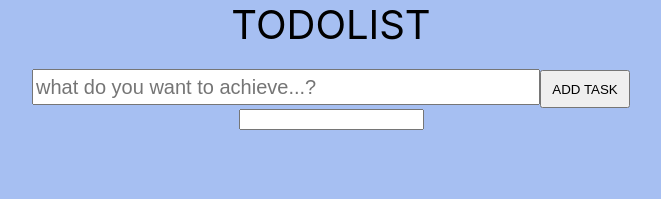
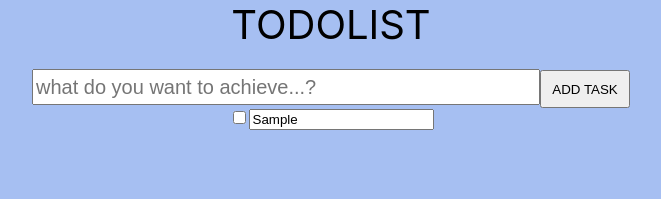
Before and after one commit to chetansource/react-redis-express, a React (Create React App) app: page / in a window 1280 px wide. Both pictures are taken after typing "Sample" into the empty fields and a click on the button "ADD TASK". Shown: the top 199 px of the page, without its empty margins (309-970 px from the left). Built offline with nearby package versions, Linux system fonts and the light colour scheme.

Commit message:
fixed the rendering error, added  dropdown box with elemets init

```diff
--- a/src/components/TodoForm.js
+++ b/src/components/TodoForm.js
@@ -3,30 +3,29 @@ import React from 'react'
 import './TodoForm.css'
 import TodoItem from './TodoItem.js'
 
+let id = 0
+
 function TodoForm() {
-    let id = 0
     const [inputText, setInputText] = useState('')
     const [todos, setTodos] = useState([])
-    function handleSubmit(event) {
+
+    function addTodo(event) {
         event.preventDefault()
+        console.log(inputText)
+        if (inputText.trim() === '') return
+        todos.push({
+            id: id++,
+            title: inputText,
+            checkbox: false,
+            notes: '',
+            priority: ''
+        })
+        // console.log('after adding', todos)
+        setInputText('')
     }
 
-    function addTodo() {
-        setTodos([
-            ...todos,
-            {
-                id: id++,
-                title: inputText,
-                notes: '',
-                dueDate: new Date(),
-                priority: ''
-            }
-        ])
-        console.log(todos)
-        setInputText('')
-    }
     return (
-        <form onSubmit={handleSubmit}>
+        <form>
             <input
                 className='title'
                 type='text'
@@ -40,15 +39,9 @@ function TodoForm() {
             </button>
             <div>
                 {todos.map((todo) => (
-                    <TodoItem key={todo.id} todoInfo={todo} />
+                    <TodoItem key={todo.id} todo={todo} />
                 ))}
             </div>
-
-            {/* <div>
-                {todos.map((todo) => (
-                    <li key={todo.id}>{todo.title}</li>
-                ))}
-            </div> */}
         </form>
     )
 }
--- /dev/null
+++ b/src/components/TodoItem.css
@@ -0,0 +1,3 @@
+.fff{
+    background: yellow;
+}
--- a/src/components/TodoItem.js
+++ b/src/components/TodoItem.js
@@ -1,16 +1,48 @@
-import React from 'react'
-function TodoItem(todo) {
-    // console.log('todo:', todo)
-    // const [todo2, setTodo2] = useState({})
+import React, { useState } from 'react'
+import './TodoItem.css'
+function TodoItem(props) {
+    const optionList = ['none', 'low', 'medium', 'high']
+    const [priority, setPriority] = useState('none')
+    function handlePriority(e) {
+        setPriority(e.target.value)
+    }
+    const [dropDown, setDropDown] = useState(false)
+    function handleClick() {
+        setDropDown(!dropDown)
+    }
 
     return (
         <div>
             <input
-                id={todo.id}
+                type='checkbox'
+                className='checkBox'
+                value={props.todo.checkbox}
+            ></input>
+            <input
                 type='text'
                 className='todoTitle'
-                value={todo.title}
-            />
+                value={props.todo.title}
+                onClick={handleClick}
+            ></input>
+            <div>
+                {dropDown && (
+                    <div>
+                        <textarea
+                            className='textNote'
+                            value={props.todo.note}
+                        ></textarea>
+                        <label for='dateInput'>DueDate:</label>
+                        <input type='date' id='dueDate'></input>
+                        <label for='primacy'>Priority:</label>
+                        <select value={priority} onChange={handlePriority}>
+                            {optionList.map((item) => {
+                                return <option>{item}</option>
+                            })}
+                        </select>
+                        <button className='delTodo'>Delete</button>
+                    </div>
+                )}
+            </div>
         </div>
     )
 }
```
